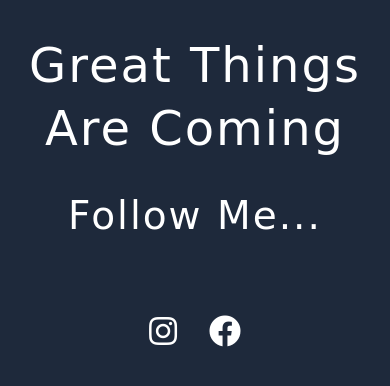
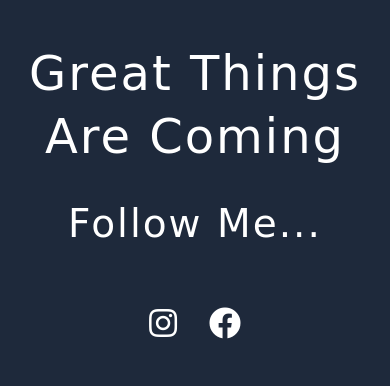
Before and after one commit to Michael144c/Denis-Kom-Art, a plain HTML site: page index.html in a window 390 px wide. Shown: the part 444-830 px from the top of the page. Drawn offline with Linux system fonts and the light colour scheme.

Commit message:
margins change

```diff
--- a/main.css
+++ b/main.css
@@ -223,6 +223,6 @@ ul{
       font-size: 2rem;
     }
     .social-icons{
-      padding-top: 1.5rem;
+      padding-top: 0.5rem;
     }
   }
```
